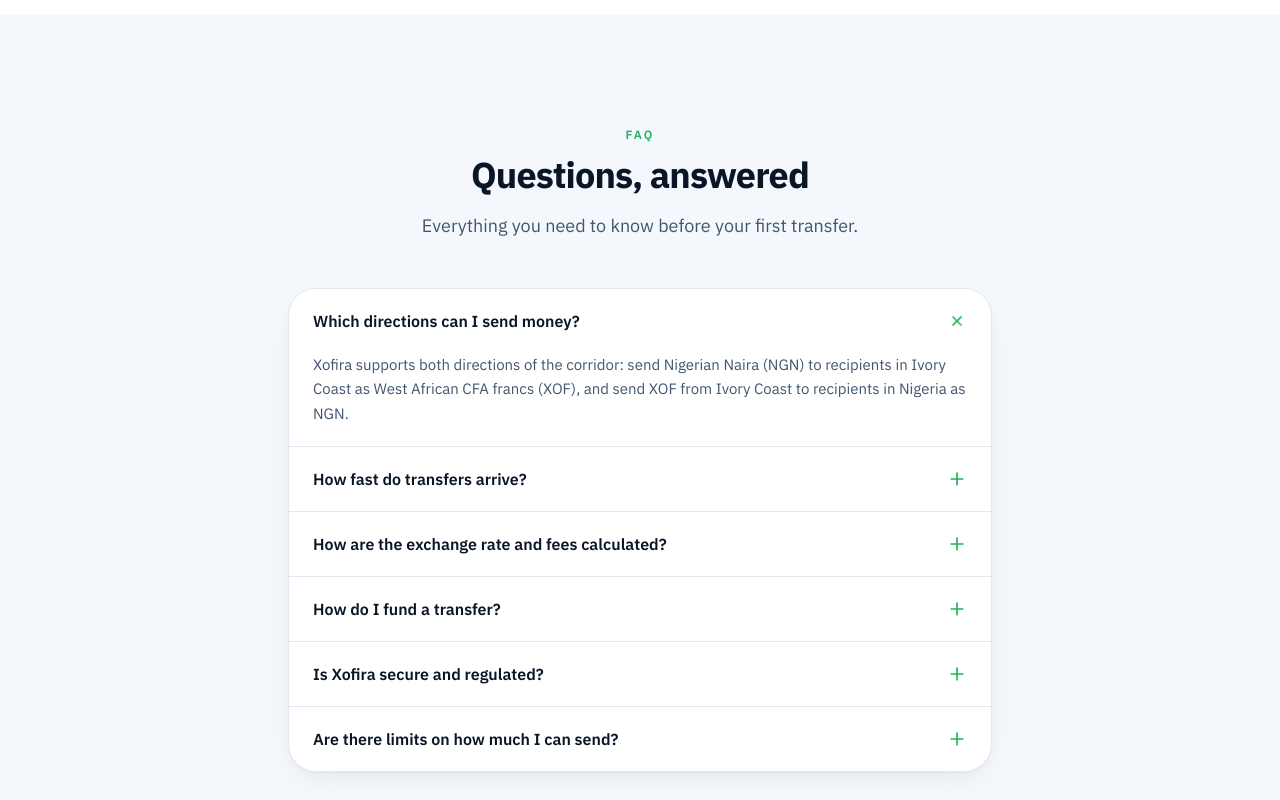
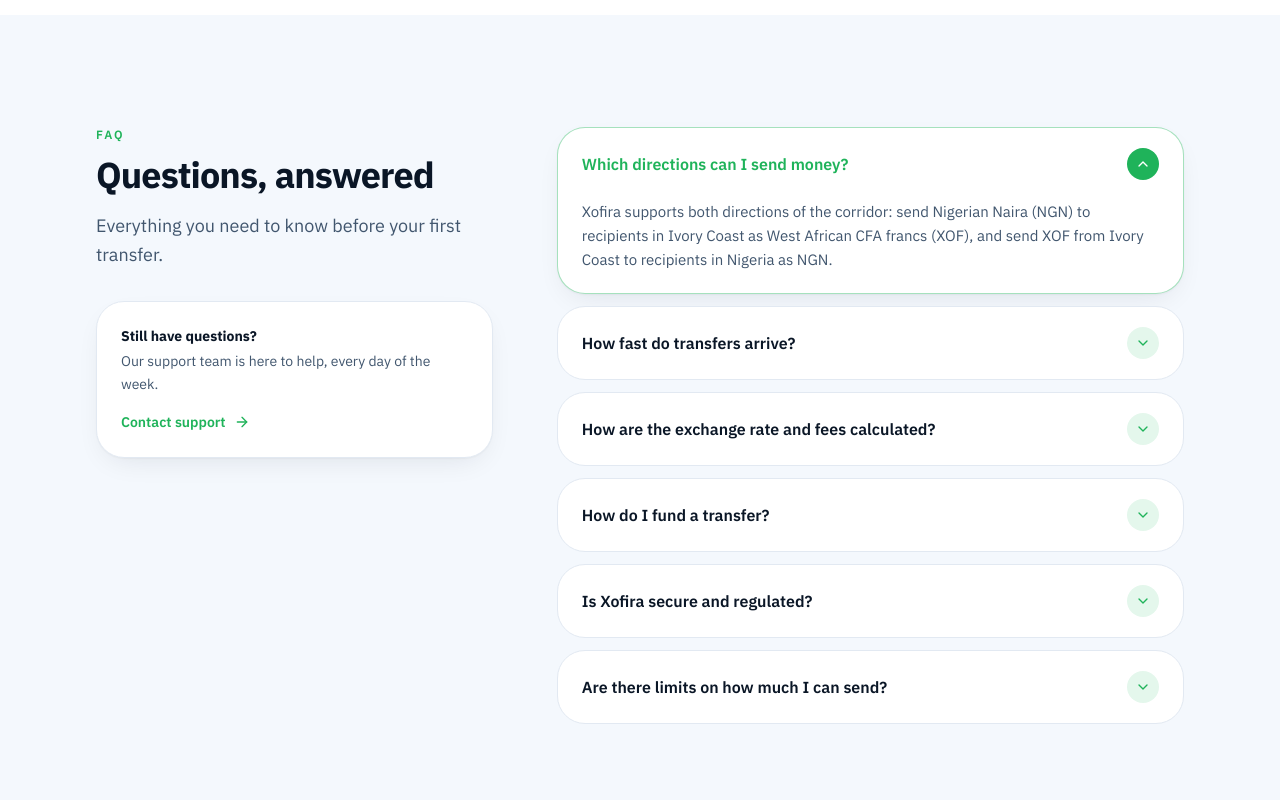
Before and after one commit to JoelEmmanuelCloud/xofirawesite, a Next.js app: page / in a window 1280 px wide. Shown: the part 5000-5800 px from the top of the page. Built offline with nearby package versions, Linux system fonts and the light colour scheme.

Commit message:
Redesign FAQ with two-column layout and support link

```diff
--- a/src/components/Faq.tsx
+++ b/src/components/Faq.tsx
@@ -1,9 +1,8 @@
 "use client";
 
 import { useState } from "react";
-import { Plus } from "lucide-react";
+import { ChevronDown, ArrowRight } from "lucide-react";
 import { Container } from "@/components/ui/Container";
-import { SectionHeading } from "@/components/ui/SectionHeading";
 import { Reveal } from "@/components/Reveal";
 import { cn } from "@/lib/utils";
 
@@ -30,7 +29,7 @@
   },
   {
     q: "Are there limits on how much I can send?",
-    a: "Transfer limits apply per transaction and are shown in the calculator. Higher limits may be available once your account is fully verified. Reach out to support if you need to move larger amounts.",
+    a: "Transfer limits apply per transaction and depend on your verification level. Higher limits unlock once your account is fully verified, and you can reach out to support if you need to move larger amounts.",
   },
 ];
 
@@ -39,39 +38,75 @@
 
   return (
     <section id="faq" className="bg-surface py-20 sm:py-28">
-      <Container className="max-w-3xl">
-        <Reveal>
-          <SectionHeading
-            eyebrow="FAQ"
-            title={
-              <>
+      <Container>
+        <div className="grid gap-12 lg:grid-cols-5 lg:gap-16">
+          <Reveal className="lg:col-span-2">
+            <div className="lg:sticky lg:top-28">
+              <span className="block text-xs font-semibold uppercase tracking-[0.18em] text-green">
+                FAQ
+              </span>
+              <h2 className="mt-3 text-3xl font-bold tracking-tight text-ink sm:text-4xl">
                 Questions, answered
-              </>
-            }
-            description="Everything you need to know before your first transfer."
-          />
+              </h2>
+              <p className="mt-4 text-lg leading-relaxed text-ink-soft">
+                Everything you need to know before your first transfer.
+              </p>
+
+              <div className="mt-8 rounded-2xl border border-border bg-card p-6 shadow-soft">
+                <p className="text-sm font-bold text-ink">
+                  Still have questions?
+                </p>
+                <p className="mt-1 text-sm leading-relaxed text-ink-soft">
+                  Our support team is here to help, every day of the week.
+                </p>
+                <a
+                  href="#contacts"
+                  className="group mt-4 inline-flex items-center gap-2 text-sm font-semibold text-green"
+                >
+                  Contact support
+                  <ArrowRight className="h-4 w-4 transition-transform duration-300 group-hover:translate-x-1" />
+                </a>
+              </div>
+            </div>
           </Reveal>
 
-        <div className="mt-12 divide-y divide-border overflow-hidden rounded-2xl border border-border bg-card shadow-soft">
+          <div className="space-y-3 lg:col-span-3">
             {FAQS.map((item, index) => {
               const isOpen = open === index;
               return (
-              <div key={item.q}>
+                <Reveal key={item.q} delay={index * 60}>
+                  <div
+                    className={cn(
+                      "rounded-2xl border bg-card transition-colors duration-300",
+                      isOpen
+                        ? "border-green/40 shadow-soft"
+                        : "border-border hover:border-border-strong",
+                    )}
+                  >
                     <button
                       type="button"
                       aria-expanded={isOpen}
                       onClick={() => setOpen(isOpen ? null : index)}
-                  className="flex w-full items-center justify-between gap-4 px-6 py-5 text-left transition hover:bg-surface cursor-pointer"
+                      className="flex w-full cursor-pointer items-center justify-between gap-4 px-5 py-4 text-left sm:px-6 sm:py-5"
                     >
-                  <span className="text-base font-semibold text-ink">
+                      <span
+                        className={cn(
+                          "text-[15px] font-semibold transition-colors duration-300 sm:text-base",
+                          isOpen ? "text-green" : "text-ink",
+                        )}
+                      >
                         {item.q}
                       </span>
-                  <Plus
+                      <span
                         className={cn(
-                      "h-5 w-5 shrink-0 text-green transition-transform duration-300",
-                      isOpen && "rotate-45",
+                          "flex h-8 w-8 shrink-0 items-center justify-center rounded-full transition-all duration-300",
+                          isOpen
+                            ? "rotate-180 bg-green text-white"
+                            : "bg-green-soft text-green",
                         )}
-                  />
+                      >
+                        <ChevronDown className="h-4 w-4" />
+                      </span>
                     </button>
                     <div
                       className={cn(
@@ -82,14 +117,21 @@
                       )}
                     >
                       <div className="overflow-hidden">
-                    <p className="px-6 pb-5 text-[15px] leading-relaxed text-ink-soft">
+                        <p
+                          className={cn(
+                            "px-5 pb-5 text-[15px] leading-relaxed text-ink-soft transition-transform duration-300 ease-out sm:px-6",
+                            isOpen ? "translate-y-0" : "-translate-y-1",
+                          )}
+                        >
                           {item.a}
                         </p>
                       </div>
                     </div>
                   </div>
+                </Reveal>
               );
             })}
+          </div>
         </div>
       </Container>
     </section>
```
Lines whose indentation alone changed are shown as unchanged.
